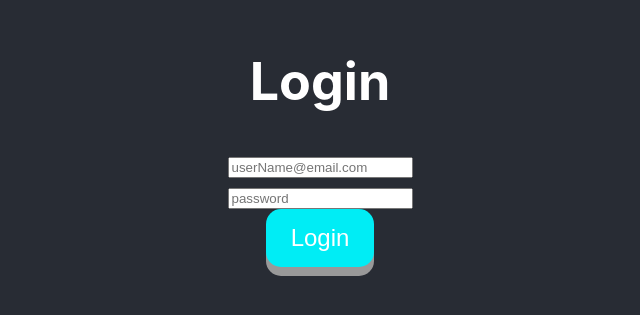
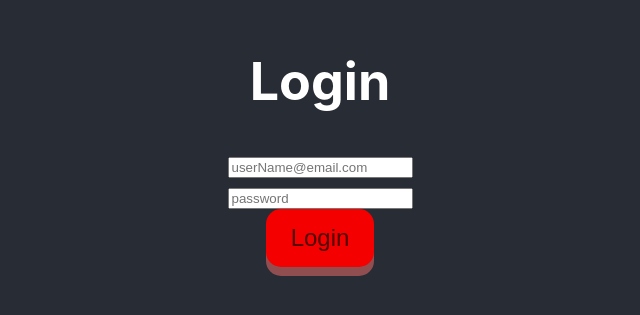
Before and after one commit to Yaniv-Gilad/theater-jerusalem, a React (Create React App) app in the folder react-files/: page / in a window 1280 px wide. Shown: the part 259-574 px from the top of the page, without its empty margins (320-960 px from the left). Built offline with nearby package versions, Linux system fonts and the light colour scheme.

Commit message:
Update Login.css

```diff
--- a/react-files/src/CSS/Login.css
+++ b/react-files/src/CSS/Login.css
@@ -4,11 +4,11 @@
     text-align: center;
     cursor: pointer;
     outline: none;
-    color: #fff;
-    background-color: #00edf5;
+    color: rgb(80, 4, 4);
+    background-color: #f50000;
     border: none;
     border-radius: 15px;
-    box-shadow: 0 9px #999;
+    box-shadow: 0 9px rgba(170, 87, 87, 0.808);
   }
 
 .Login button:hover {background-color: #563e8e}
```
